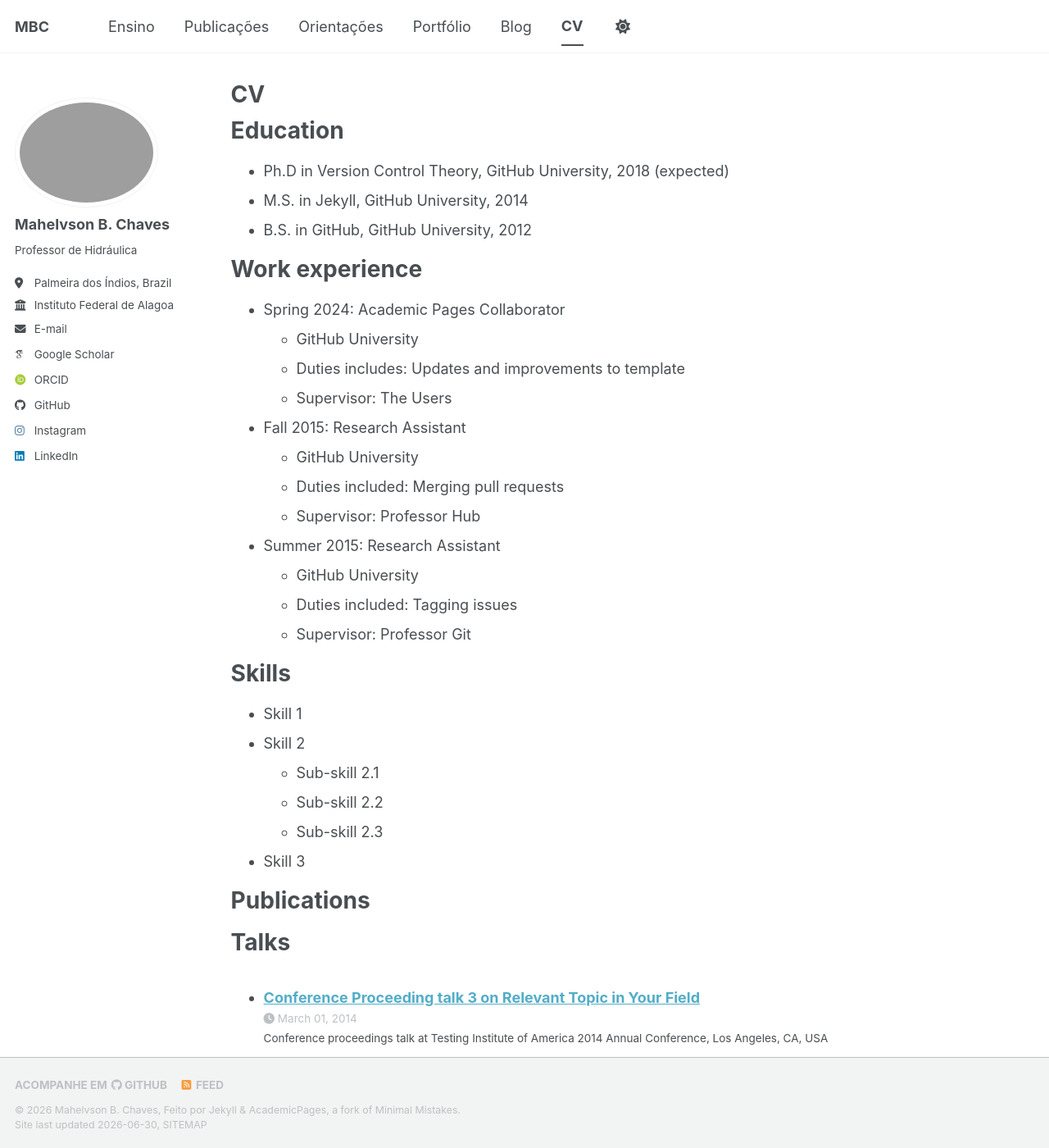
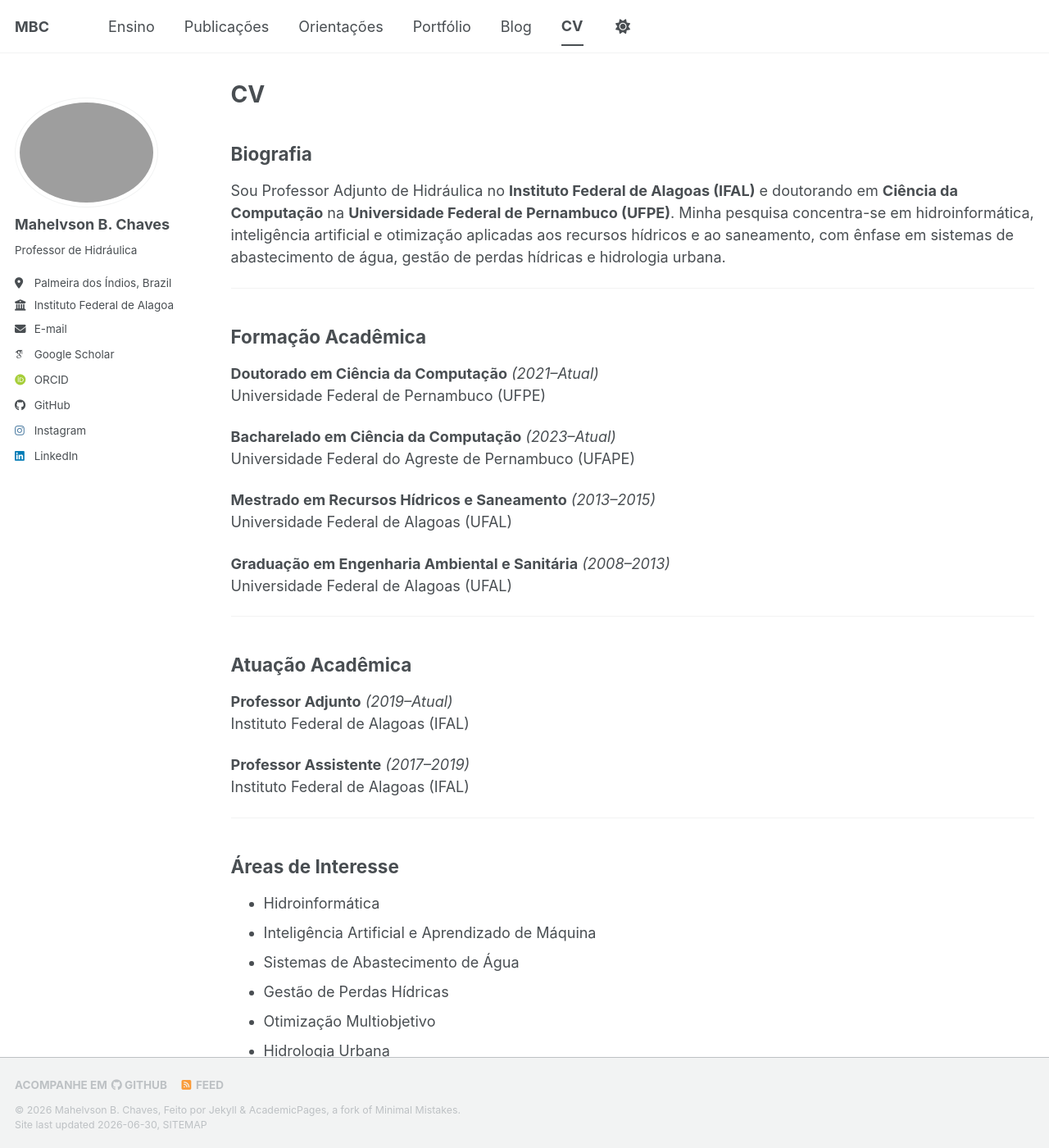
Before and after one commit to mahelvson/mahelvson.github.io, a Jekyll site: the page built from _pages/cv.md, in a window 1280 px wide and 1400 px high. Shown: the whole window at 82% size. Built offline with Jekyll 4.4.1, drawn with Linux system fonts in a browser that asks for light colours; some web fonts are replaced; a script bundle is joined from its source files by our own code; library files that are not in the unit come from our copies; some of the changed text lies outside the part shown.

Commit message:
estruturando o CV

```diff
--- a/_pages/cv.md
+++ b/_pages/cv.md
@@ -9,56 +9,61 @@ redirect_from:
 
 {% include base_path %}
 
-Education
-======
-* Ph.D in Version Control Theory, GitHub University, 2018 (expected)
-* M.S. in Jekyll, GitHub University, 2014
-* B.S. in GitHub, GitHub University, 2012
 
-Work experience
-======
-* Spring 2024: Academic Pages Collaborator
-  * GitHub University
-  * Duties includes: Updates and improvements to template
-  * Supervisor: The Users
+## Biografia
 
-* Fall 2015: Research Assistant
-  * GitHub University
-  * Duties included: Merging pull requests
-  * Supervisor: Professor Hub
+Sou Professor Adjunto de Hidráulica no **Instituto Federal de Alagoas (IFAL)** e doutorando em **Ciência da Computação** na **Universidade Federal de Pernambuco (UFPE)**. Minha pesquisa concentra-se em hidroinformática, inteligência artificial e otimização aplicadas aos recursos hídricos e ao saneamento, com ênfase em sistemas de abastecimento de água, gestão de perdas hídricas e hidrologia urbana.
 
-* Summer 2015: Research Assistant
-  * GitHub University
-  * Duties included: Tagging issues
-  * Supervisor: Professor Git
+---
 
-Skills
-======
-* Skill 1
-* Skill 2
-  * Sub-skill 2.1
-  * Sub-skill 2.2
-  * Sub-skill 2.3
-* Skill 3
+## Formação Acadêmica
 
-Publications
-======
-  <ul>{% for post in site.publications reversed %}
-    {% include archive-single-cv.html %}
-  {% endfor %}</ul>
+**Doutorado em Ciência da Computação** *(2021–Atual)*
+Universidade Federal de Pernambuco (UFPE)
 
-Talks
-======
-  <ul>{% for post in site.talks reversed %}
-    {% include archive-single-talk-cv.html  %}
-  {% endfor %}</ul>
+**Bacharelado em Ciência da Computação** *(2023–Atual)*
+Universidade Federal do Agreste de Pernambuco (UFAPE)
 
-Teaching
-======
-  <ul>{% for post in site.teaching reversed %}
-    {% include archive-single-cv.html %}
-  {% endfor %}</ul>
+**Mestrado em Recursos Hídricos e Saneamento** *(2013–2015)*
+Universidade Federal de Alagoas (UFAL)
 
-Service and leadership
-======
-* Currently signed in to 43 different slack teams
+**Graduação em Engenharia Ambiental e Sanitária** *(2008–2013)*
+Universidade Federal de Alagoas (UFAL)
+
+---
+
+## Atuação Acadêmica
+
+**Professor Adjunto** *(2019–Atual)*
+Instituto Federal de Alagoas (IFAL)
+
+**Professor Assistente** *(2017–2019)*
+Instituto Federal de Alagoas (IFAL)
+
+---
+
+## Áreas de Interesse
+
+- Hidroinformática
+- Inteligência Artificial e Aprendizado de Máquina
+- Sistemas de Abastecimento de Água
+- Gestão de Perdas Hídricas
+- Otimização Multiobjetivo
+- Hidrologia Urbana
+
+---
+
+## Ensino
+
+- Hidráulica
+- Sistemas de Abastecimento de Água
+- Sistemas de Drenagem Urbana
+- Engenharia Ambiental
+
+---
+
+## Publicações
+
+Minha produção científica concentra-se nas áreas de hidroinformática, recursos hídricos, inteligência artificial e sistemas de abastecimento de água.
+
+A lista completa de publicações está disponível no **Google Scholar**, **ORCID** e **Currículo Lattes**.
```
